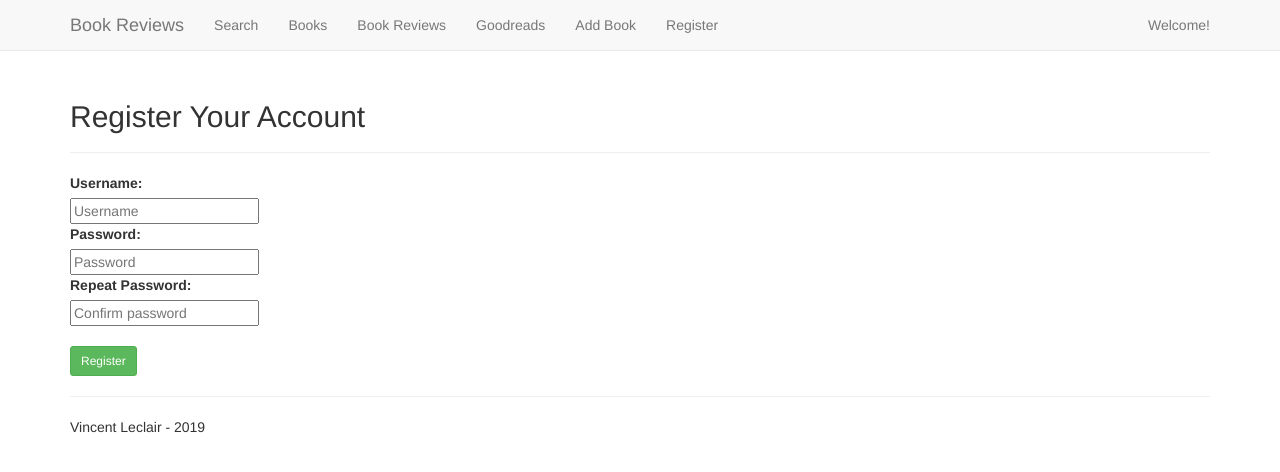
After one commit to vinleclair/wd50-project1, a Flask app: page /register in a window 1280 px wide. The commit adds this page. Shown: the top 472 px of the page. Run offline with Flask 2, Linux system fonts and the light colour scheme; some libraries are stand-ins or nearby versions.

Commit message:
Add user registration

```diff
--- a/project/books/views.py
+++ b/project/books/views.py
@@ -5,7 +5,7 @@ from project.models import Book
 from .forms import AddBookForm
 
 # config
-books_blueprint = Blueprint('books', __name__, template_folder='templates')
+books_blueprint = Blueprint('books', __name__)
 
 # helper functions
 def flash_errors(form):
--- a/project/books/templates/layout.html
+++ b/project/templates/layout.html
@@ -37,6 +37,7 @@
             <li><a href="#">Book Reviews</a></li>
             <li><a href="#">Goodreads</a></li>
             <li><a href="{{ url_for('books.add_book') }}">Add Book</a></li>
+            <li><a href="{{ url_for('users.register') }}">Register</a></li>
           </ul>
           <ul class="nav navbar-nav navbar-right">
             <li><a href="#">Welcome!</a></li>
--- /dev/null
+++ b/project/templates/register.html
@@ -0,0 +1,20 @@
+{% extends "layout.html" %}
+{% from "_form_macros.html" import render_field %}
+
+{% block content %}
+<div class="user-registration">
+  <div class="page-header">
+    <h2>Register Your Account</h2>
+  </div>
+<form action="{{ url_for('users.register') }}" method="post">
+    {{ form.csrf_token }}
+    <dl>
+      {{ render_field(form.username, placeholder="Username") }}
+      {{ render_field(form.password, placeholder="Password") }}
+      {{ render_field(form.confirm, placeholder="Confirm password") }}
+    </dl>
+    <button class="btn btn-sm btn-success" type="submit">Register</button>
+  </form>
+</div>
+
+{% endblock %}
--- /dev/null
+++ b/project/users/forms.py
@@ -0,0 +1,9 @@
+from flask_wtf import FlaskForm
+from wtforms import StringField, PasswordField
+from wtforms.validators import DataRequired, Length, EqualTo, Email
+
+
+class RegisterForm(FlaskForm):
+    username = StringField('Username', validators=[DataRequired(), Length(min=3, max=40)])
+    password = PasswordField('Password', validators=[DataRequired(), Length(min=6, max=40)])
+    confirm = PasswordField('Repeat Password', validators=[DataRequired(), EqualTo('password')])
--- a/project/users/views.py
+++ b/project/users/views.py
@@ -1,10 +1,40 @@
 # imports
-from flask import render_template, Blueprint
+from flask import render_template, Blueprint, request, redirect, url_for, flash
+from sqlalchemy.exc import IntegrityError
+
+from .forms import RegisterForm
+from project import db
+from project.models import User
+
 
 # config
-users_blueprint = Blueprint('users', __name__, template_folder='templates')
+users_blueprint = Blueprint('users', __name__)
+
+
+# helper functions
+def flash_errors(form):
+    for field, errors in form.errors.items():
+        for error in errors:
+            flash(u"Error in the %s field - %s" % (
+                getattr(form, field).label.text,
+                error
+            ), 'info')
+
 
 # routes
-@users_blueprint.route('/login')
-def login():
-    return render_template('login.html')
+@users_blueprint.route('/register', methods=['GET', 'POST'])
+def register():
+    form = RegisterForm(request.form)
+    if request.method == 'POST':
+        if form.validate_on_submit():
+            try:
+                new_user = User(form.username.data, form.password.data)
+                new_user.authenticated = True
+                db.session.add(new_user)
+                db.session.commit()
+                flash('Thanks for registering!', 'success')
+                return redirect(url_for('books.index'))
+            except IntegrityError:
+                db.session.rollback()
+                flash('ERROR! Username ({}) already exists.'.format(form.username.data), 'error')
+    return render_template('register.html', form=form)
```
Also changed, not shown: project/models.py (+14 -0 lines), project/tests/test_books.py (+0 -1 lines), project/tests/test_users.py (+38 -6 lines), project/users/templates/login.html (deleted, +0 -18 lines), project/templates/_form_macros.html (renamed from project/books/templates/_form_macros.html), project/templates/add_book.html (renamed from project/books/templates/add_book.html), project/templates/books.html (renamed from project/books/templates/books.html).
